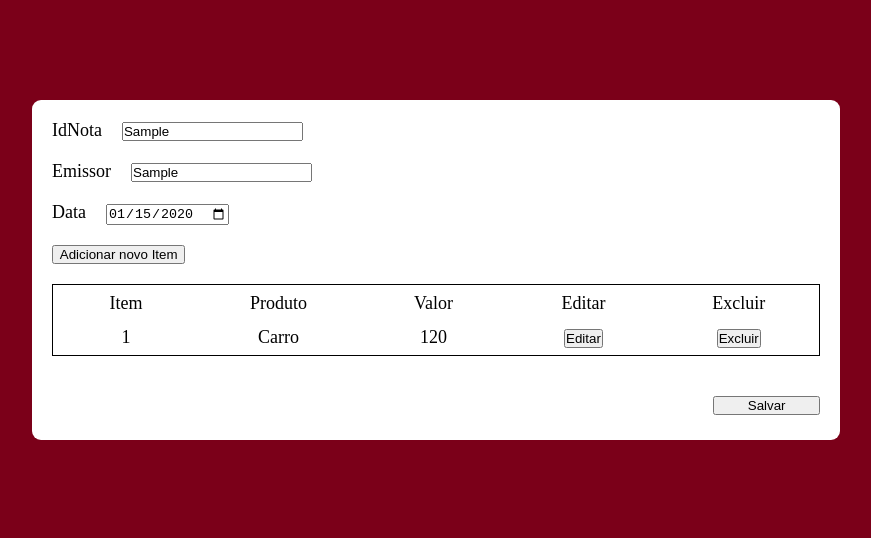
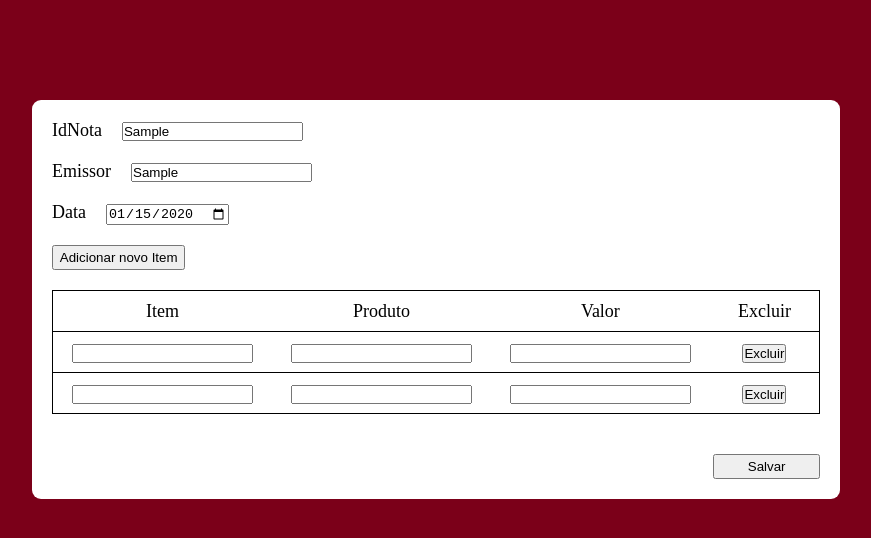
Before and after one commit to MarvVG/teste, a website: page frontend/Cadastrar.html in a window 1280 px wide. Both pictures are taken after typing "Sample", "Sample", "2020-01-15" into the empty fields and a click on the button "Adicionar novo Item". Shown: the whole page, without its empty margins (204-1075 px from the left). Drawn offline with Linux system fonts and the light colour scheme.

Commit message:
feat:Mudanças no css e criação de uma função que adiciona nova linhas na tabela do Cadastrar.html

```diff
--- a/frontend/Cadastrar.html
+++ b/frontend/Cadastrar.html
@@ -12,25 +12,23 @@
         <label for="idNota">IdNota<input type="text" id="idNota" /></label>
         <label for="Emissor">Emissor<input type="text" id="Emissor" /></label>
         <label for="Data">Data<input type="date" id="Data" /></label>
-        <button>Adicionar novo Item</button>
+        <button id="AdicionarLinha">Adicionar novo Item</button>
       </div>
       <div class="div-2">
-        <table class="table">
+        <table class="table" id="table">
           <thead>
             <tr>
               <td>Item</td>
               <td>Produto</td>
               <td>Valor</td>
-              <td>Editar</td>
               <td>Excluir</td>
             </tr>
           </thead>
           <tbody>
-            <td>1</td>
-            <td>Carro</td>
-            <td>120</td>
-            <td><button>Editar</button></td>
-            <td><button>Excluir</button></td>
+            <td><input type="text" /></td>
+            <td><input type="text" /></td>
+            <td><input type="text" /></td>
+            <td><button class="btn-exluir">Excluir</button></td>
           </tbody>
         </table>
       </div>
@@ -38,5 +36,6 @@
         <button>Salvar</button>
       </div>
     </main>
+    <script src="scripts/Cadastrar.js"></script>
   </body>
 </html>
--- a/frontend/public/Cadastrar.css
+++ b/frontend/public/Cadastrar.css
@@ -26,6 +26,7 @@ main {
 }
 .div-1 button {
   width: 10em;
+  height: 25px;
 }
 .div-2 {
   width: 0 auto;
@@ -34,10 +35,12 @@ main {
 .table {
   border: 1px solid black;
   text-align: center;
+  border-collapse: collapse;
 }
 .table td {
   width: 35vw;
-  height: 4vh;
+  height: 5vh;
+  border-bottom: 1px solid black;
 }
 .div-3 {
   margin-top: 40px;
@@ -46,4 +49,5 @@ main {
 }
 .div-3 button {
   width: 8em;
+  height: 25px;
 }
--- /dev/null
+++ b/frontend/scripts/Cadastrar.js
@@ -0,0 +1,13 @@
+const btnLinha = document.getElementById("AdicionarLinha");
+const table = document.getElementById("table");
+btnLinha.addEventListener("click", () => {
+  row = "<td>";
+  row =
+    row +
+    '<input type="text" /></td> <td><input type="text" /></td> <td><input type="text" /></td> <td><button class="btn-excluir">Excluir</button></td>';
+  row = row + "</td>";
+  const novaLinha = document.createElement("tr");
+  novaLinha.innerHTML = row;
+  console.log(novaLinha.innerHTML);
+  table.insertAdjacentElement("beforeend", novaLinha);
+});
--- a/package.json
+++ b/package.json
@@ -10,6 +10,8 @@
   "license": "ISC",
   "description": "",
   "dependencies": {
+    "cors": "^2.8.5",
+    "express": "^4.19.2",
     "mysql": "^2.18.1"
   }
 }
```
Also changed, not shown: 1 other file.
